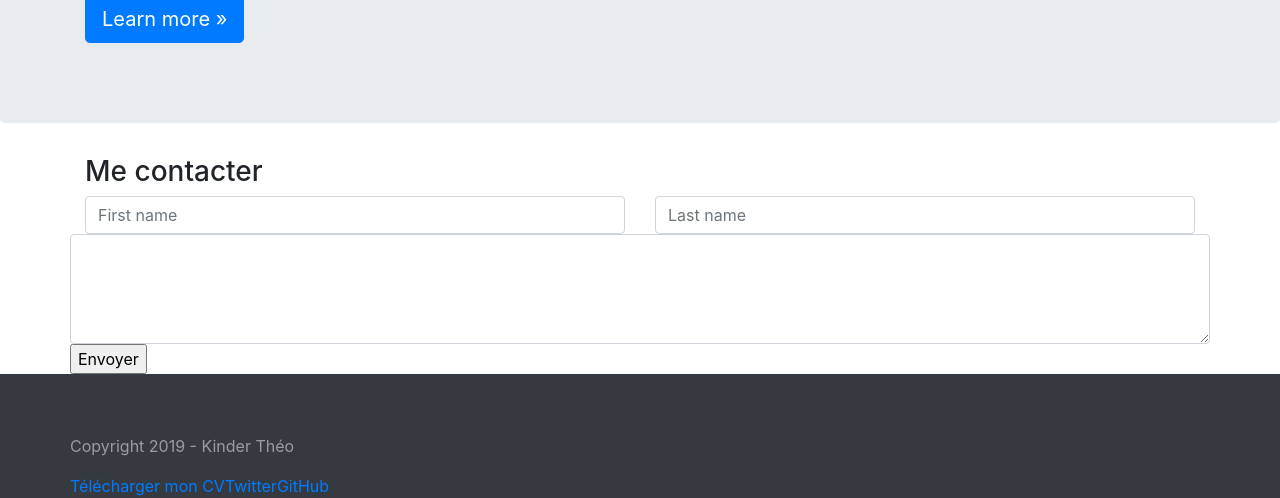
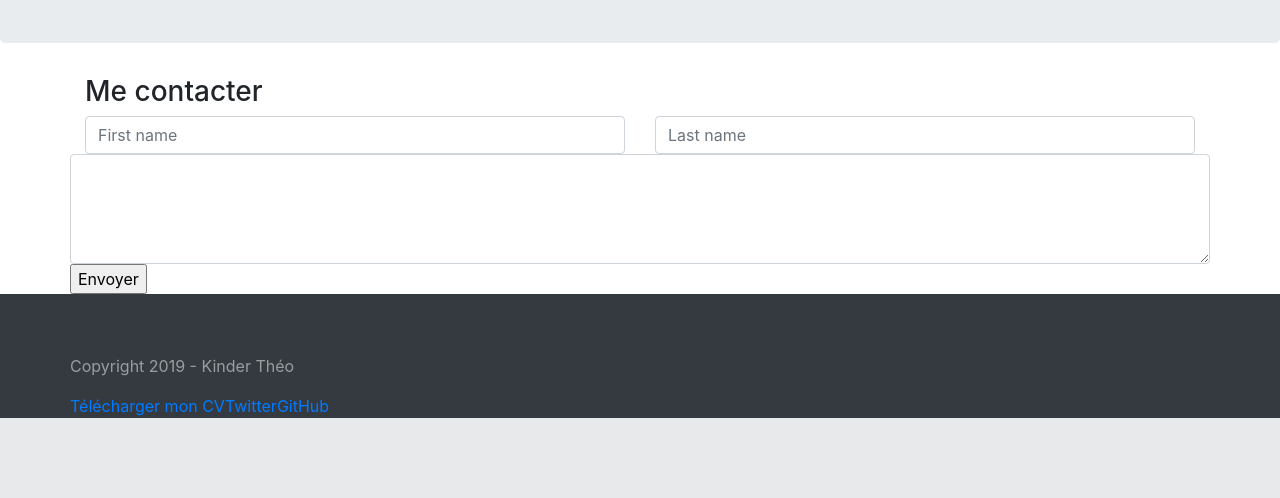
Before and after one commit to temimi94/Blog, a PHP site: template src/View/home.twig in a window 1280 px wide. Shown: the part 478-976 px from the top of the page. After the commit the page ends 896 px from the top, so only its background shows below. Run offline with PHP 8.4, Linux system fonts and the light colour scheme; the template is opened without the code that fills it, so the values that code supplies are empty; some libraries are stand-ins or nearby versions.

Commit message:
Update layout.twig

```diff
--- a/src/View/layout.twig
+++ b/src/View/layout.twig
@@ -50,8 +50,6 @@
     <div class="jumbotron">
         <div class="container">
             <h1 class="display-3">{% block title %}{% endblock %}</h1>
-            <p></p>
-            <p><a class="btn btn-primary btn-lg" href="#" role="button">Learn more &raquo;</a></p>
         </div>
     </div>
 
```
